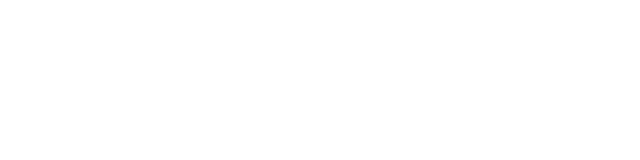
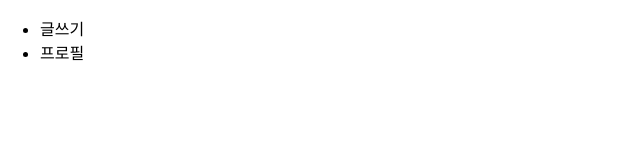
Before and after one commit to hoonj170214/blog, a React (Create React App) app: page / in a window 1280 px wide. Shown: the top 160 px of the page, without its empty margins (0-640 px from the left). Built offline with nearby package versions, Linux system fonts and the light colour scheme.

Commit message:
home 수정

```diff
--- a/src/pages/home/index.tsx
+++ b/src/pages/home/index.tsx
@@ -1,13 +1,16 @@
 export default function Home() {
-  return <div>
+  return (
+    <div>
       <header>
         <div>
-
+          <ul>
+            <li>글쓰기</li>
+            <li>프로필</li>
+          </ul>
         </div>
-
       </header>
       <main></main>
       <footer></footer>
-
     </div>
+  );
 }
```
Lines whose indentation alone changed are shown as unchanged.
